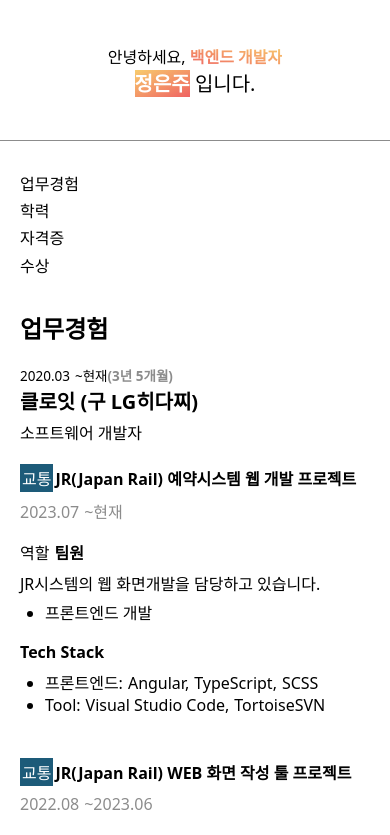
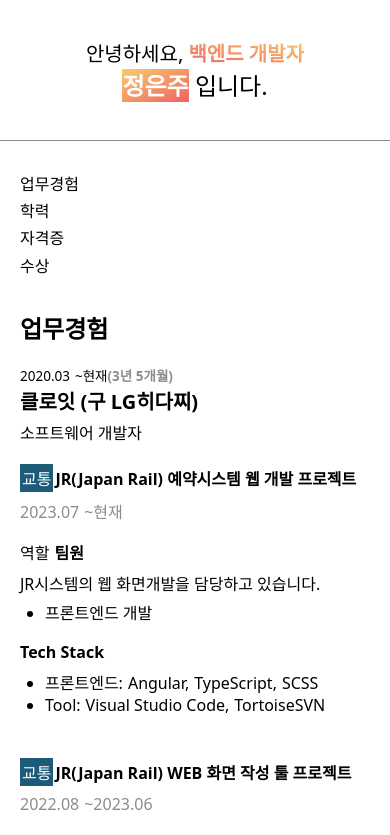
Before and after one commit to melonpan0130/vue_portfolio, a Vue app: page / in a window 390 px wide. Shown: the top 835 px of the page. Built offline with nearby package versions, Linux system fonts and the light colour scheme.

Commit message:
#5 2.Mobile layout: Title(2)

```diff
--- a/src/components/HeaderComponent/HeaderComponent.scss
+++ b/src/components/HeaderComponent/HeaderComponent.scss
@@ -38,10 +38,10 @@
 @media screen and (max-width: 768px) {
   .header-component {
     .title {
-      font-size: 20px;
+      font-size: $mobile_font_size1;
     }
     .subscription {
-      font-size: 16px;
+      font-size: $mobile_font_size2;
     }
   }
 }
```
